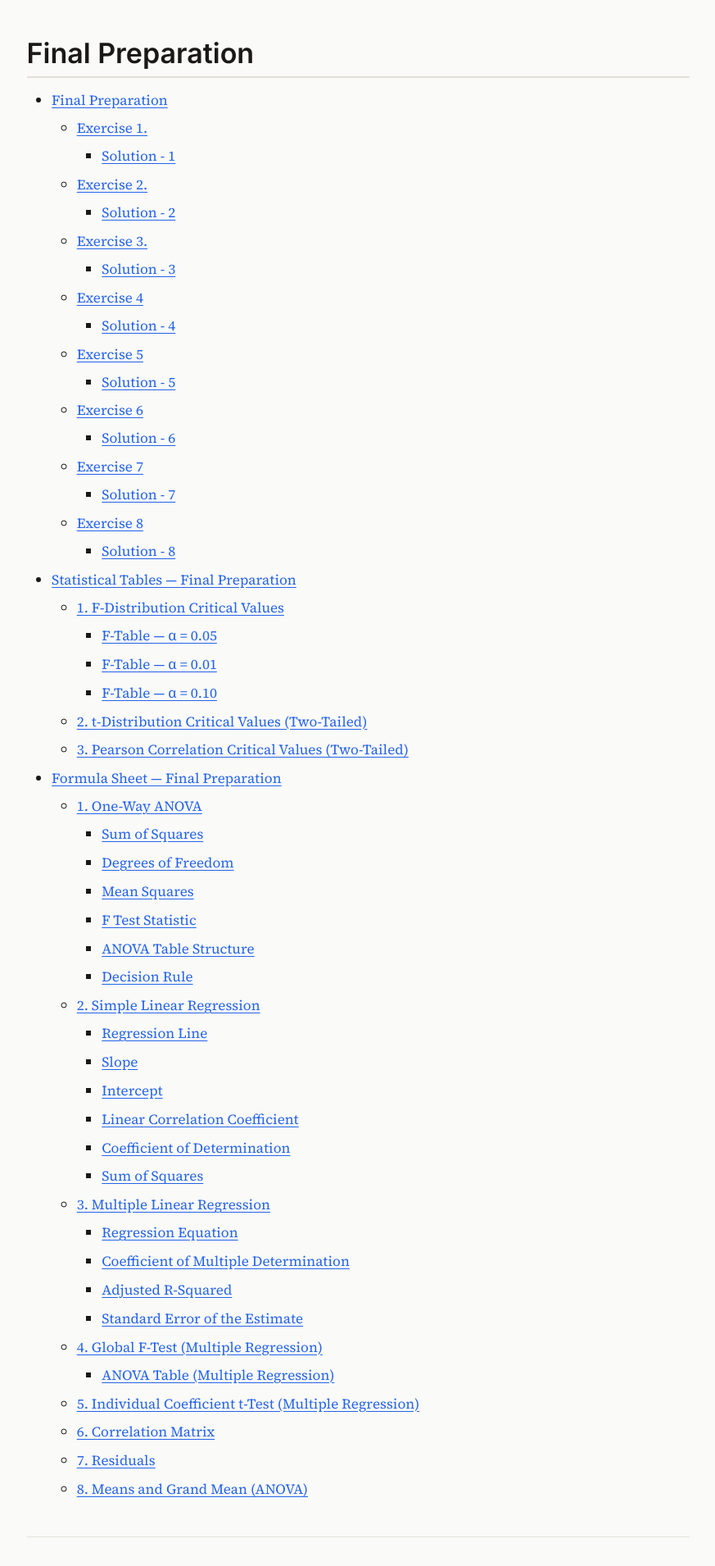
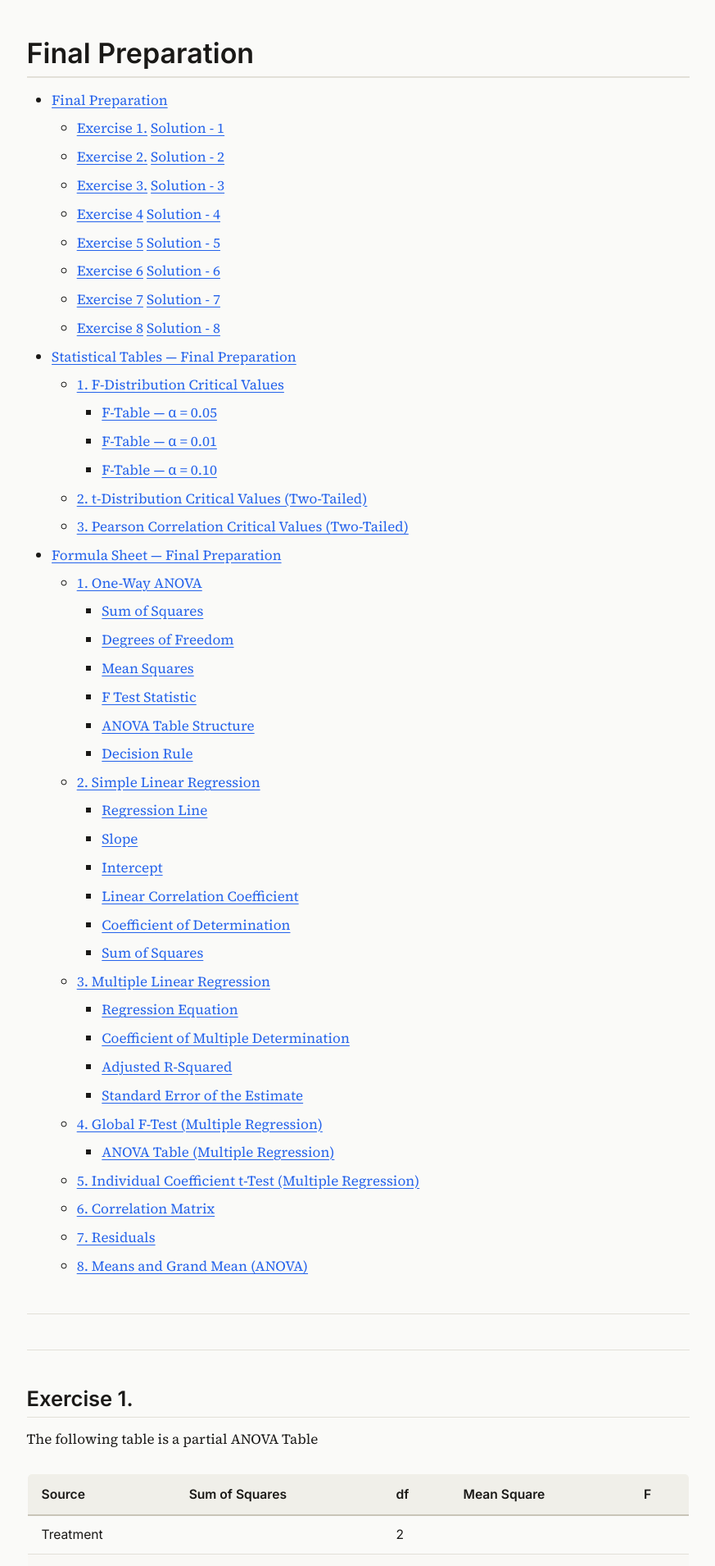
Before and after one commit to chhorponnsovan/ECAM-ROA-I4, a Jekyll site: the page built from Probability-and-Inferential-statistics/2nd-final-prep.md, in a window 1280 px wide. Shown: the top 1910 px of the page at 82% size, without its empty margins (203-1076 px from the left). Built offline with Jekyll 4.4.1, drawn with Linux system fonts in a browser that asks for light colours.

Commit message:
Auto commit

```diff
--- a/Probability-and-Inferential-statistics/2nd-final-prep.md
+++ b/Probability-and-Inferential-statistics/2nd-final-prep.md
@@ -5,22 +5,14 @@
 
 # Final Preparation
 - [Final Preparation](#final-preparation)
-  - [Exercise 1.](#exercise-1)
-    - [Solution - 1](#solution---1)
-  - [Exercise 2.](#exercise-2)
-    - [Solution - 2](#solution---2)
-  - [Exercise 3.](#exercise-3)
-    - [Solution - 3](#solution---3)
-  - [Exercise 4](#exercise-4)
-    - [Solution - 4](#solution---4)
-  - [Exercise 5](#exercise-5)
-    - [Solution - 5](#solution---5)
-  - [Exercise 6](#exercise-6)
-    - [Solution - 6](#solution---6)
-  - [Exercise 7](#exercise-7)
-    - [Solution - 7](#solution---7)
-  - [Exercise 8](#exercise-8)
-    - [Solution - 8](#solution---8)
+  - [Exercise 1.](#exercise-1) [Solution - 1](#solution---1)
+  - [Exercise 2.](#exercise-2) [Solution - 2](#solution---2)
+  - [Exercise 3.](#exercise-3) [Solution - 3](#solution---3)
+  - [Exercise 4](#exercise-4) [Solution - 4](#solution---4)
+  - [Exercise 5](#exercise-5) [Solution - 5](#solution---5)
+  - [Exercise 6](#exercise-6) [Solution - 6](#solution---6)
+  - [Exercise 7](#exercise-7) [Solution - 7](#solution---7)
+  - [Exercise 8](#exercise-8) [Solution - 8](#solution---8)
 - [Statistical Tables — Final Preparation](#statistical-tables--final-preparation)
   - [1. F-Distribution Critical Values](#1-f-distribution-critical-values)
     - [F-Table — α = 0.05](#f-table--α--005)
@@ -767,7 +759,7 @@
 
 ---
 
-### F-Table — α = 0.05
+ **F-Table — α = 0.05**
 
 | $df_2$ \ $df_1$ | 1 | 2 | 3 | 4 | 5 | 6 | 7 | 8 | 9 | 10 |
 |---|---|---|---|---|---|---|---|---|---|---|
@@ -804,7 +796,7 @@
 
 ---
 
-### F-Table — α = 0.01
+ **F-Table — α = 0.01**
 
 | $df_2$ \ $df_1$ | 1 | 2 | 3 | 4 | 5 | 6 | 7 | 8 | 9 | 10 |
 |---|---|---|---|---|---|---|---|---|---|---|
@@ -841,7 +833,7 @@
 
 ---
 
-### F-Table — α = 0.10
+**F-Table — α = 0.10**
 
 | $df_2$ \ $df_1$ | 1 | 2 | 3 | 4 | 5 | 6 | 7 | 8 | 9 | 10 |
 |---|---|---|---|---|---|---|---|---|---|---|
@@ -963,9 +955,9 @@
 
 ---
 
-## 1. One-Way ANOVA
+### 1. One-Way ANOVA
 
-### Sum of Squares
+ **Sum of Squares**
 
 $$SS_{\text{Total}} = \sum_{i=1}^{k}\sum_{j=1}^{n_i}(x_{ij} - \bar{\bar{x}})^2$$
 
@@ -973,7 +965,7 @@
 
 $$SS_{\text{Error}} = SS_{\text{Total}} - SS_{\text{Treatment}}$$
 
-### Degrees of Freedom
+**Degrees of Freedom**
 
 $$df_{\text{Treatment}} = k - 1$$
 
@@ -983,17 +975,17 @@
 
 where $k$ = number of treatments and $n_T$ = total sample size.
 
-### Mean Squares
+**Mean Squares**
 
 $$MS_{\text{Treatment}} = \frac{SS_{\text{Treatment}}}{df_{\text{Treatment}}}$$
 
 $$MS_{\text{Error}} = \frac{SS_{\text{Error}}}{df_{\text{Error}}}$$
 
-### F Test Statistic
+**F Test Statistic**
 
 $$F = \frac{MS_{\text{Treatment}}}{MS_{\text{Error}}}$$
 
-### ANOVA Table Structure
+**ANOVA Table Structure**
 
 | Source | SS | df | MS | F |
 |---|---|---|---|---|
@@ -1001,35 +993,35 @@
 | Error | $SS_E$ | $n_T - k$ | $MS_E$ | |
 | Total | $SS_{\text{Total}}$ | $n_T - 1$ | | |
 
-### Decision Rule
+**Decision Rule**
 
 Reject $H_0$ if $F > F_{\alpha, \, df_{\text{Treatment}}, \, df_{\text{Error}}}$
 
 ---
 
-## 2. Simple Linear Regression
+### 2. Simple Linear Regression
 
-### Regression Line
+**Regression Line**
 
 $$\hat{y} = b_0 + b_1 x$$
 
-### Slope
+**Slope**
 
 $$b_1 = \frac{n\sum xy - (\sum x)(\sum y)}{n\sum x^2 - (\sum x)^2}$$
 
-### Intercept
+**Intercept**
 
 $$b_0 = \bar{y} - b_1\bar{x}$$
 
-### Linear Correlation Coefficient
+**Linear Correlation Coefficient**
 
 $$r = \frac{n\sum xy - (\sum x)(\sum y)}{\sqrt{\left[n\sum x^2 - (\sum x)^2\right]\left[n\sum y^2 - (\sum y)^2\right]}}$$
 
-### Coefficient of Determination
+**Coefficient of Determination**
 
 $$r^2 = \frac{SS_{\text{Regression}}}{SS_{\text{Total}}}$$
 
-### Sum of Squares
+**Sum of Squares**
 
 $$SS_{\text{Total}} = \sum(y - \bar{y})^2$$
 
@@ -1039,21 +1031,21 @@
 
 ---
 
-## 3. Multiple Linear Regression
+### 3. Multiple Linear Regression
 
-### Regression Equation
+**Regression Equation**
 
 $$\hat{y} = b_0 + b_1 x_1 + b_2 x_2 + \cdots + b_k x_k$$
 
-### Coefficient of Multiple Determination
+**Coefficient of Multiple Determination**
 
 $$R^2 = \frac{SS_{\text{Regression}}}{SS_{\text{Total}}}$$
 
-### Adjusted R-Squared
+**Adjusted R-Squared**
 
 $$R^2_{\text{adj}} = 1 - \frac{SS_{\text{Error}} / (n - k - 1)}{SS_{\text{Total}} / (n - 1)}$$
 
-### Standard Error of the Estimate
+**Standard Error of the Estimate**
 
 $$s_e = \sqrt{\frac{SS_{\text{Error}}}{n - k - 1}} = \sqrt{MS_{\text{Error}}}$$
 
@@ -1067,7 +1059,7 @@
 - $H_1$: At least one $\beta_i \neq 0$
 - Reject $H_0$ if $F > F_{\alpha,\, k,\, n-k-1}$ or if $p\text{-value} < \alpha$
 
-### ANOVA Table (Multiple Regression)
+**ANOVA Table (Multiple Regression)**
 
 | Source | SS | df | MS | F |
 |---|---|---|---|---|
@@ -1077,7 +1069,7 @@
 
 ---
 
-## 5. Individual Coefficient t-Test (Multiple Regression)
+**5. Individual Coefficient t-Test (Multiple Regression)**
 
 $$t = \frac{b_i}{s_{b_i}}$$
 
@@ -1088,7 +1080,7 @@
 
 ---
 
-## 6. Correlation Matrix
+**6. Correlation Matrix**
 
 The Pearson correlation between any two variables $x$ and $y$:
 
@@ -1096,7 +1088,7 @@
 
 ---
 
-## 7. Residuals
+**7. Residuals**
 
 $$e_i = y_i - \hat{y}_i$$
 
@@ -1107,7 +1099,7 @@
 
 ---
 
-## 8. Means and Grand Mean (ANOVA)
+**8. Means and Grand Mean (ANOVA)**
 
 $$\bar{x}_i = \frac{\sum_{j=1}^{n_i} x_{ij}}{n_i} \qquad \text{(treatment mean)}$$
 
```
